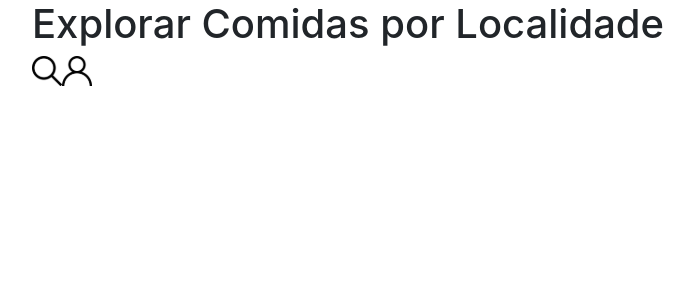
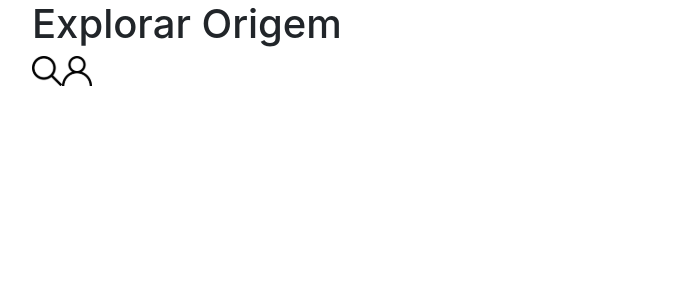
Before and after one commit to EddieRAM/recipes-app, a React (Create React App) app: page /explorar/comidas/area in a window 1280 px wide. Shown: the top 300 px of the page, without its empty margins (4-698 px from the left). Built offline with nearby package versions, Linux system fonts and the light colour scheme.

Commit message:
requisito 10

```diff
--- a/src/Pages/ExploreDrinksByIngredients.js
+++ b/src/Pages/ExploreDrinksByIngredients.js
@@ -4,7 +4,7 @@
 function ExploreDrinksByIngredients() {
   return (
     <div>
-      <h1 data-testid="page-title">Explorar Bebidas Ingredientes</h1>
+      <h1 data-testid="page-title">Explorar Ingredientes</h1>
       <img
         data-testid="profile-top-btn"
         src={ profileIcon }
--- a/src/Pages/ExploreFoodsByArea.js
+++ b/src/Pages/ExploreFoodsByArea.js
@@ -5,7 +5,7 @@
 function ExploreFoodsByArea() {
   return (
     <div>
-      <h1 data-testid="page-title">Explorar Comidas por Localidade</h1>
+      <h1 data-testid="page-title">Explorar Origem</h1>
       <img
         data-testid="search-top-btn"
         src={ searchIcon }
```
